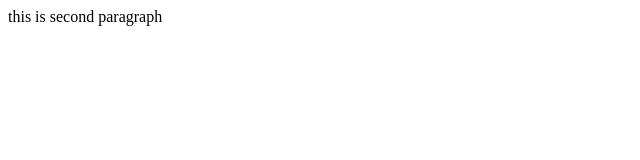
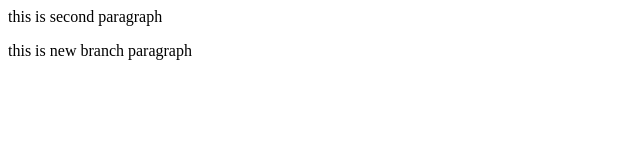
Before and after one commit to hemanthgk1016/loc, a plain HTML site: page index.html in a window 1280 px wide. Shown: the whole page, without its empty margins (0-640 px from the left). Drawn offline with Linux system fonts and the light colour scheme.

Commit message:
new branch paragrapg

```diff
--- a/index.html
+++ b/index.html
@@ -1 +1,2 @@
 <p> this is second paragraph</p>
+<p>this is new branch paragraph</p>
```
